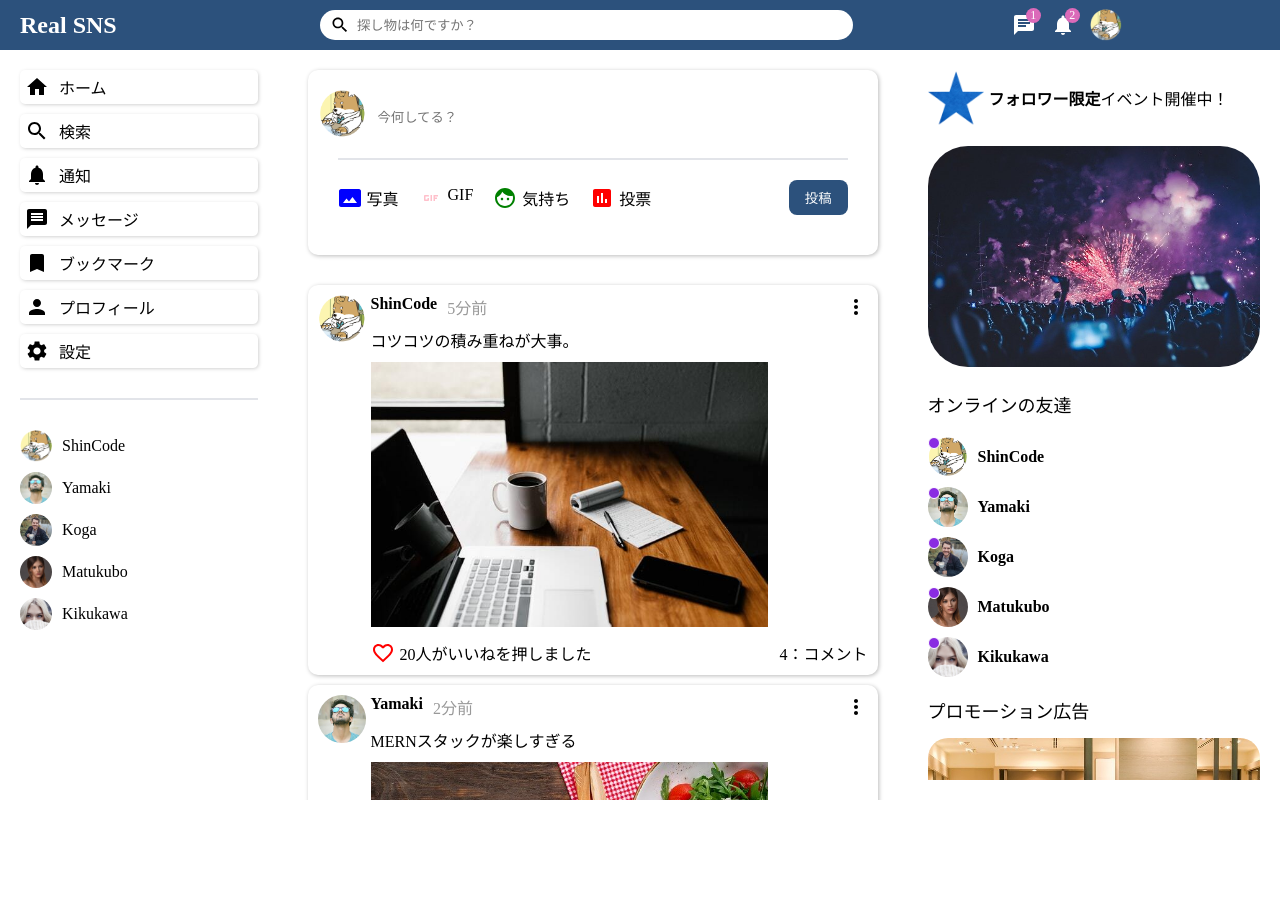
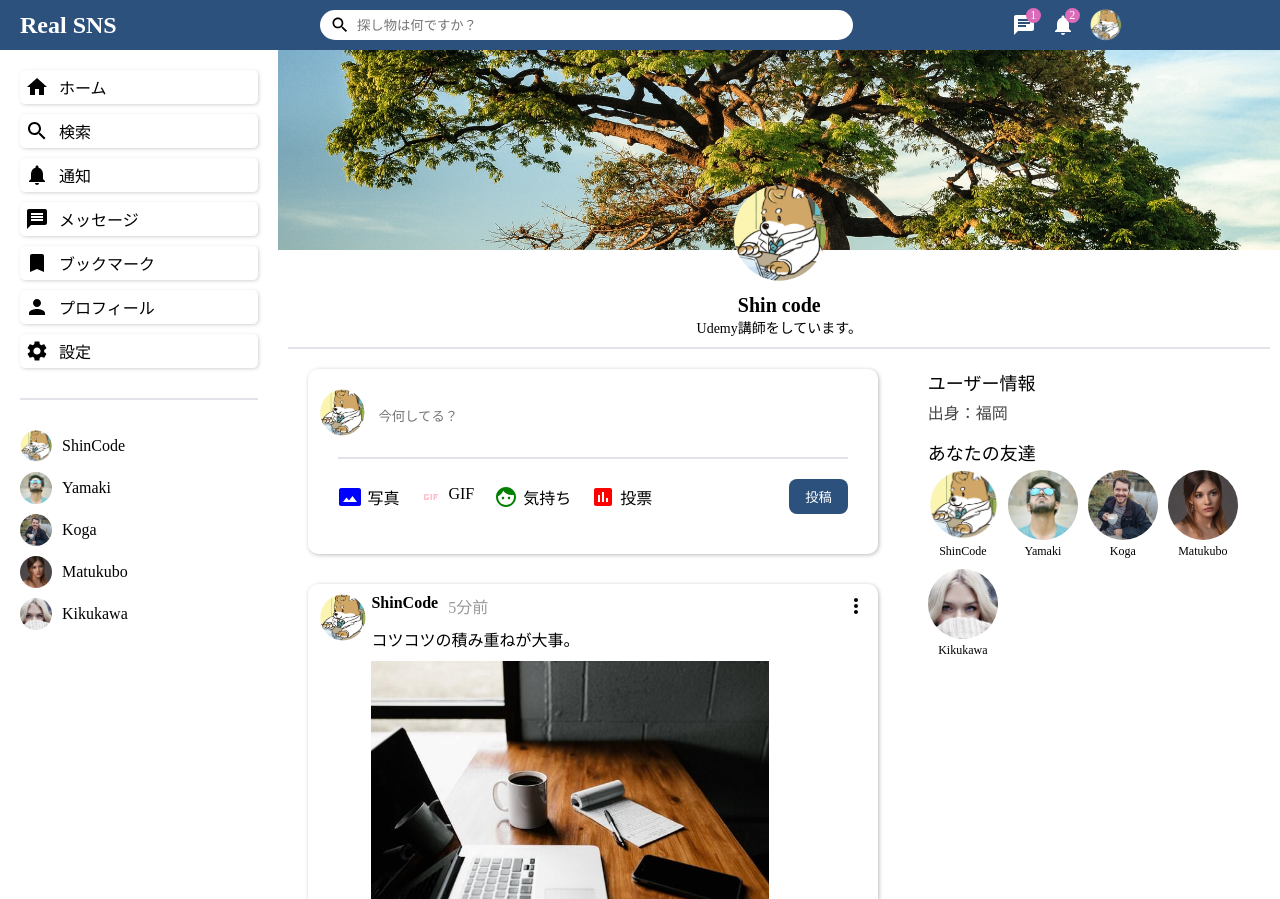
Before and after one commit to TaroAri/real-sns-frontend, a React (Create React App) app: page / in a window 1280 px wide. Before the commit the page ends 800 px from the top, so only its background shows below. Built offline with nearby package versions, Linux system fonts and the light colour scheme.

Commit message:
Profile用のライトバーコンポーネントの作成と軽微な修正

```diff
--- a/src/App.js
+++ b/src/App.js
@@ -1,9 +1,8 @@
 import Home from "./pages/home/Home";
+import Profile from "./pages/profile/Profile";
 
 function App() {
-  return (
-    <Home />
-  );
+  return <Profile />;
 }
 
 export default App;
--- a/src/components/rightbar/Rightbar.css
+++ b/src/components/rightbar/Rightbar.css
@@ -1,3 +1,4 @@
+/* 共通部分 */
 .rightbarContainer {
   flex: 3.5;
   margin: 0 20px 20px 20px;
@@ -6,6 +7,7 @@
   scrollbar-width: none;
 }
 
+/* Home */
 .eventTitle {
   display: flex;
   align-items: center;
@@ -79,3 +81,38 @@
   width: 100%;
   border-radius: 20px;
 }
+
+/* Profile */
+.profileInformationText {
+  font-size: 18px;
+  margin-bottom: 5px;
+}
+
+.profileHomeTown {
+  color: #474747;
+  margin-bottom: 15px;
+}
+
+.profileFriendsTitle {
+  font-size: 18px;
+  margin-bottom: 5px;
+}
+
+.profileFriendsList {
+  padding: 0;
+  display: flex;
+  flex-wrap: wrap;
+  gap: 10px;
+}
+
+.profileFriendIcon {
+  width: 70px;
+  height: 70px;
+  border-radius: 50%;
+  object-fit: cover;
+}
+
+.profileFriendName {
+  text-align: center;
+  font-size: 12px;
+}
--- a/src/components/rightbar/Rightbar.jsx
+++ b/src/components/rightbar/Rightbar.jsx
@@ -2,25 +2,7 @@ import React from "react";
 import "./Rightbar.css";
 import { Users } from "../../dummyData";
 
-export default function Rightbar() {
-  const onlineUsers = [
-    {
-      userId: "1",
-      username: "shincode",
-      icon: "1.jpeg",
-    },
-    {
-      userId: "2",
-      username: "shincode",
-      icon: "1.jpeg",
-    },
-    {
-      userId: "3",
-      username: "shincode",
-      icon: "1.jpeg",
-    },
-  ];
-
+export default function Rightbar({ profile }) {
   const promotions = [
     {
       id: "1",
@@ -38,8 +20,10 @@ export default function Rightbar() {
       img: "assets/promotion/promotion3.jpeg",
     },
   ];
+
+  const HomeRightbar = () => {
     return (
-    <div className="rightbarContainer">
+      <>
         <div className="eventConttainer">
           <div className="eventTitle">
             <img src="assets/star.png" alt="star" className="eventStar" />
@@ -71,6 +55,39 @@ export default function Rightbar() {
             </div>
           ))}
         </div>
+      </>
+    );
+  };
+
+  const ProfileRightbar = () => {
+    return (
+      <>
+        <div>
+          <p className="profileInformationText">ユーザー情報</p>
+          <p className="profileHomeTown">出身：福岡</p>
+        </div>
+        <div className="profileFriends">
+          <p className="profileFriendsTitle">あなたの友達</p>
+          <ul className="profileFriendsList">
+            {Users.map((user) => (
+              <li className="profileFriend">
+                <img
+                  src={user.profilePicture}
+                  alt=""
+                  className="profileFriendIcon"
+                />
+                <p className="profileFriendName">{user.username}</p>
+              </li>
+            ))}
+          </ul>
+        </div>
+      </>
+    );
+  };
+
+  return (
+    <div className="rightbarContainer">
+      {profile ? <ProfileRightbar /> : <HomeRightbar />}
     </div>
   );
 }
--- /dev/null
+++ b/src/pages/profile/Profile.css
@@ -0,0 +1,44 @@
+.profileMain {
+  display: flex;
+  margin-top: 50px;
+}
+
+.profileContents {
+  flex: 10.5;
+}
+
+.profileBackground {
+  width: 100%;
+  height: 200px;
+  object-fit: cover;
+}
+
+.profileIcon {
+  display: block;
+  width: 100px;
+  height: 100px;
+  margin: -70px auto 10px;
+}
+
+.profileName {
+  font-size: 20px;
+  text-align: center;
+}
+
+.profileDesc {
+  text-align: center;
+  font-size: 14px;
+}
+
+.profileInformationBottom {
+  margin: 10px 10px 0;
+  border: 1px solid #e2e4e9;
+}
+
+.profileContentsBottom {
+  display: flex;
+  height: calc(
+    100vh - 50px - 200px
+  ); /* 50px: topbar, 200px: profileInformations の高さ */
+  overflow: hidden;
+}
--- /dev/null
+++ b/src/pages/profile/Profile.jsx
@@ -0,0 +1,36 @@
+import React from "react";
+import Topbar from "../../components/topbar/Topbar";
+import Sidebar from "../../components/sidebar/Sidebar";
+import Timeline from "../../components/timeline/Timeline";
+import "./Profile.css";
+import Rightbar from "../../components/rightbar/Rightbar";
+
+export default function Profile() {
+  return (
+    <>
+      <div className="profileContainer">
+        <Topbar />
+        <div className="profileMain">
+          <Sidebar />
+          <div className="profileContents">
+            <div className="profileInformations">
+              <img
+                src="assets/post/3.jpeg"
+                alt=""
+                className="profileBackground"
+              />
+              <img src="assets/person/1.jpeg" alt="" className="profileIcon" />
+              <h3 className="profileName">Shin code</h3>
+              <p className="profileDesc">Udemy講師をしています。</p>
+              <hr className="profileInformationBottom" />
+            </div>
+            <div className="profileContentsBottom">
+              <Timeline />
+              <Rightbar profile />
+            </div>
+          </div>
+        </div>
+      </div>
+    </>
+  );
+}
```
Lines whose indentation alone changed are shown as unchanged.
